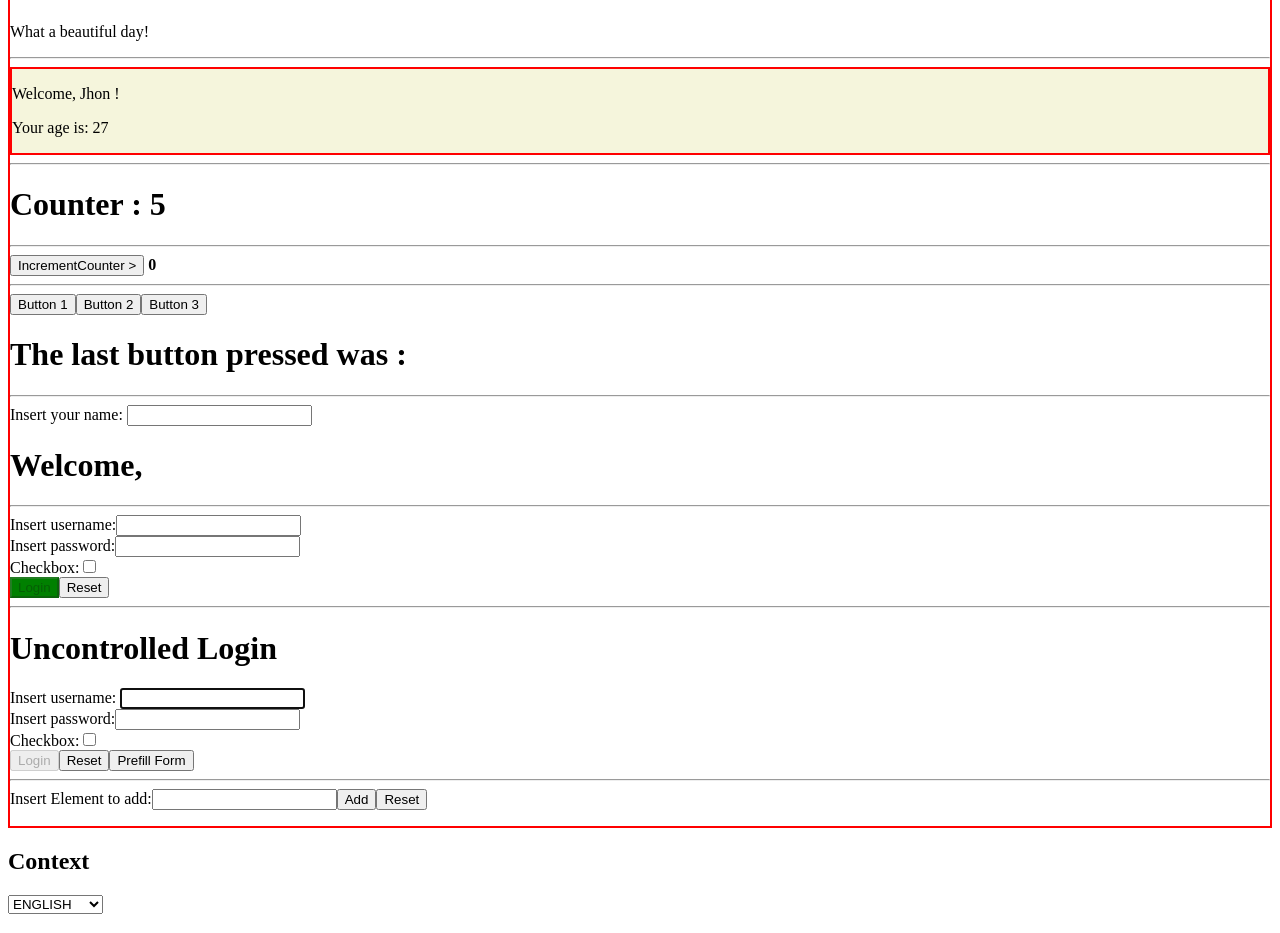
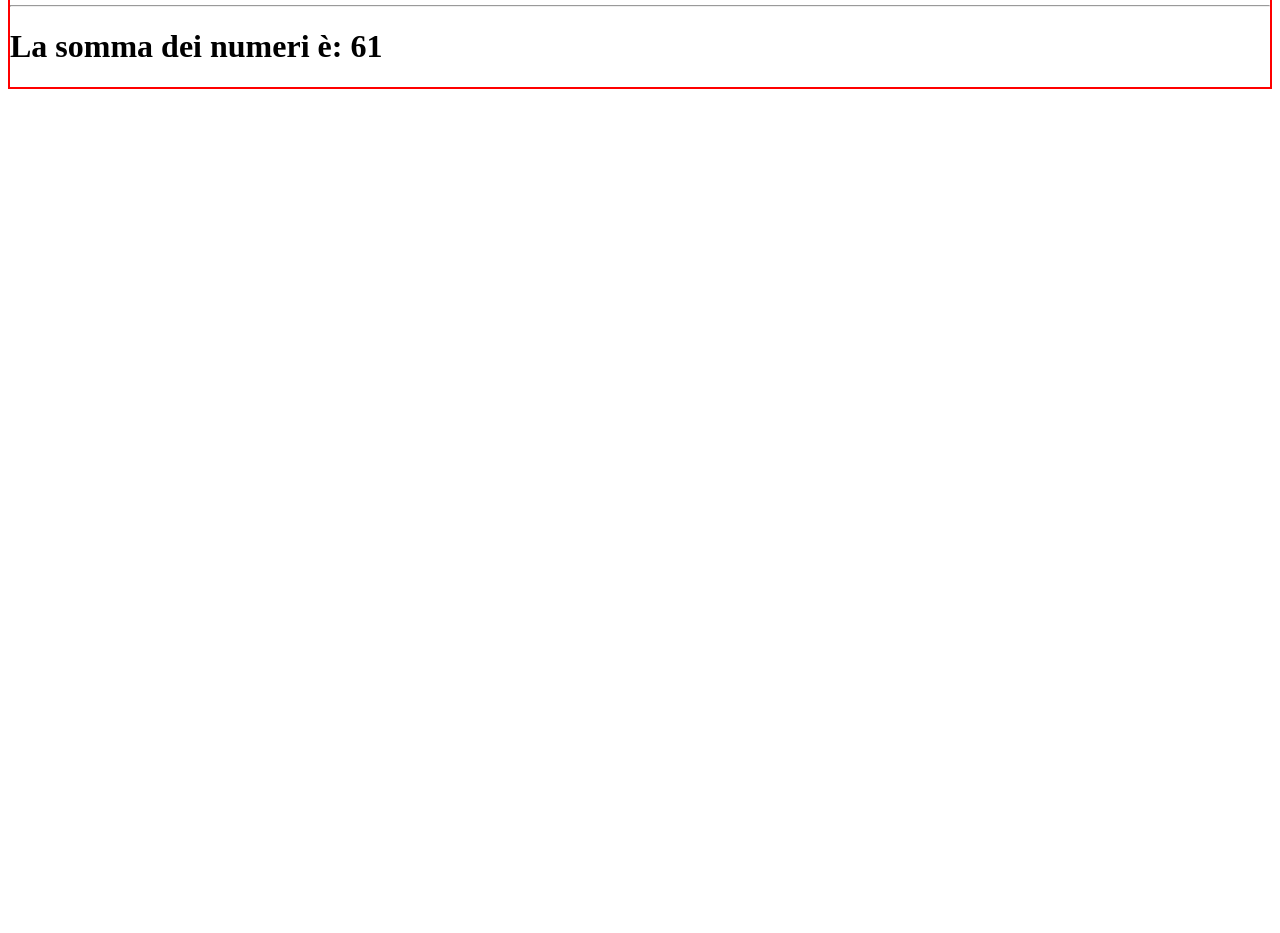
Before and after one commit to GiuseppeFilannino/React-exercises, a React (Create React App) app in the folder my-app/: page / in a window 1280 px wide. Shown: the part 139-1072 px from the top of the page. After the commit the page ends 800 px from the top, so only its background shows below. Built offline with nearby package versions, Linux system fonts and the light colour scheme.

Commit message:
function-components-02

```diff
--- a/my-app/src/App.js
+++ b/my-app/src/App.js
@@ -1,75 +1,23 @@
 import React from 'react';
-import { HelloWorld } from './Components/HelloWorld';
 import { Welcome } from './Components/Welcome'
-import { Age } from "./Components/Age"
-import { Counter } from './Components/Counter';
-import { ClickCounter } from './Components/ClickCounter';
-import { ClickTracker } from './Components/ClickTracker';
-import { InteractiveWelcome } from './Components/InteractiveWelcome';
-import { Login } from './Components/Login';
-import { UncontrolledLogin } from './Components/UncontrolledLogin';
-import { TodoList } from './Components/TodoList';
 import { Container } from './Components/Container';
-import { LanguageContext } from './Components/LanguageContext';
-import {DisplayLanguage} from './Components/DisplayLanguage'
+import { Sum } from './Components/Sum';
 
 
-const login = (dati) => {
-    console.log(dati)
-}
-
-export class App extends React.Component {
-    state = {
-        language: 'en'
-    }
-
-    handleLanguageChange = (event) => {
-        this.setState({
-            language: event.target.value,
-        })
-    }
 
 
-    render() {
+
+export function App() {
+
     return (
         <div>
             <Container title={'React exercises'}>
-                    <HelloWorld /> <hr></hr>
                 <Welcome /> <hr></hr>
-                    <Counter /> <hr></hr>
-                    <ClickCounter /> <hr></hr>
-                    <ClickTracker /> <hr></hr>
-                    <InteractiveWelcome /> <hr></hr>
-                    <Login onLogin={login} /> <hr></hr>
-                    <UncontrolledLogin /> <hr></hr>
-                    <TodoList
-                        render={(items, handleRemoveElement) => {
-                            return (
-                                <ul>
-                                    {items.map((item) => <li>{item}<button id={item} onClick={handleRemoveElement}>Remove</button></li>)}
+                <Sum numbers={[2, 4, 6, 8, 9, 32]} />
+            </Container >
 
 
-                                </ul>)
-                        }}
-                    >
-                    </TodoList>
-                </Container >
-                <h2>Context</h2>
 
-                <select value={this.state.language} onChange={this.handleLanguageChange}>
-                    <option value='en'>ENGLISH</option>
-                    <option value='it'>ITALIANO</option>
-                    <option value='fr'>FRANCESE</option>
-                </select>
-                <LanguageContext.Provider value={this.state.language}>
-                    <DisplayLanguage />
-                </LanguageContext.Provider>
         </div>
     )
 }
-}
-
-Age.defaultProps = {
-    age: "27"
-
-}
--- /dev/null
+++ b/my-app/src/Components/Sum.js
@@ -0,0 +1,19 @@
+export function Sum(props) {
+
+    const numbers = props.numbers
+
+    const result = numbers.reduce((previous, next) => {
+        return previous + next
+
+    })
+
+
+
+
+
+    return (
+        <div>
+            <h1>La somma dei numeri è: {result}</h1>
+        </div>
+    )
+}
--- a/my-app/src/Components/Welcome.js
+++ b/my-app/src/Components/Welcome.js
@@ -1,5 +1,4 @@
 import React from "react";
-import {Age} from "./Age"
 
 
 export function Welcome({name = 'Jhon'}) {
@@ -10,7 +9,7 @@ export function Welcome({name = 'Jhon'}) {
 
             <div className="welcome">
                 <p>Welcome, {name} !</p>
-                <Age />
+
 
 
 
```
Lines whose indentation alone changed are shown as unchanged.
